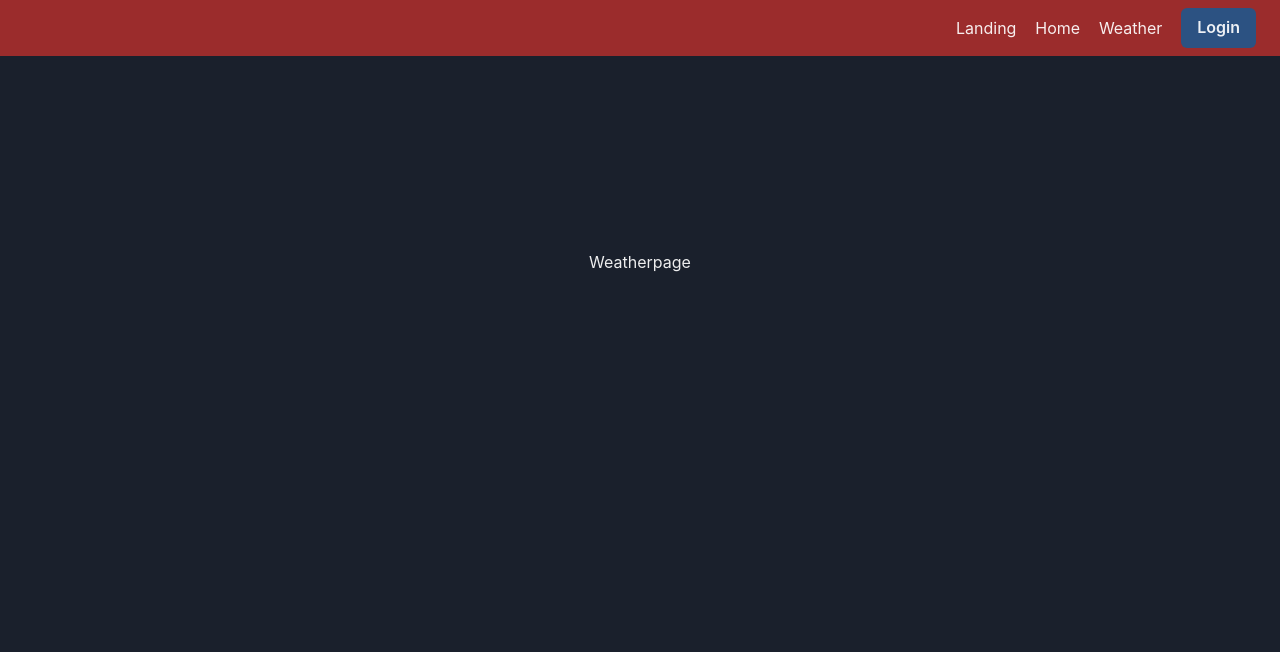
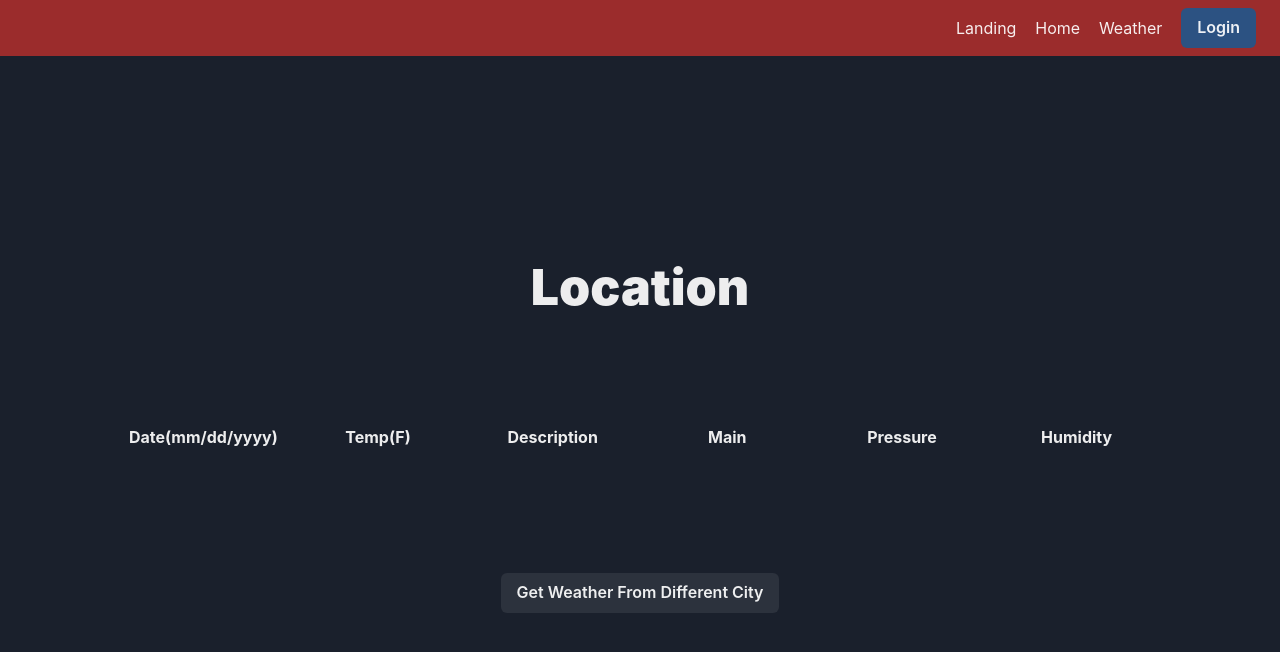
Before and after one commit to WiruCodes/Weather_API, a React (Create React App) app: page /weather in a window 1280 px wide. Shown: the top 652 px of the page. Built offline with nearby package versions, Linux system fonts and the light colour scheme.

Commit message:
add Titles to HomePage and Weather Page, display details of weather based on location on weather page

```diff
--- a/src/App.js
+++ b/src/App.js
@@ -14,6 +14,7 @@ function App() {
     pressure: "",
     humidity: "",
   });
+  const [location, setLocation] = useState('')
   return (
     <BrowserRouter>
       <NavBar />
@@ -25,10 +26,11 @@ function App() {
             <HomePage
               cityWeather={setCityWeather}
               setCityWeather={setCityWeather}
+              setLocation={setLocation}
             />
           }
         />
-        <Route path="weather" element={<WeatherPage />} />
+        <Route path="weather" element={<WeatherPage cityWeather={cityWeather} location={location} />} />
       </Routes>
     </BrowserRouter>
   );
--- a/src/library/weather/weatherFunctionLibrary.js
+++ b/src/library/weather/weatherFunctionLibrary.js
@@ -5,6 +5,7 @@ export function getWeatherDetails(
   city,
   setCityError,
   setCityWeather,
+  setLocation,
   navigate
 ) {
   fetch(
@@ -28,6 +29,7 @@ export function getWeatherDetails(
             pressure: weatherJson.main.pressure,
             humidity: weatherJson.main.humidity,
           });
+          setLocation(weatherJson.name);
           setCity("");
           console.log(weatherJson);
           navigate("/weather");
--- a/src/sections/home_page/HomePage.js
+++ b/src/sections/home_page/HomePage.js
@@ -3,7 +3,7 @@ import { useNavigate } from "react-router-dom";
 import { useState } from "react";
 import { getWeatherDetails } from "../../library/weather/weatherFunctionLibrary";
 
-function HomePage({ cityWeather, setCityWeather }) {
+function HomePage({ cityWeather, setCityWeather, setLocation }) {
   const navigate = useNavigate();
   const [city, setCity] = useState("");
   const [cityError, setCityError] = useState(false);
@@ -16,13 +16,26 @@ function HomePage({ cityWeather, setCityWeather }) {
       alignItems="center"
       top="250px"
     >
+      <Box mb='100px'><Text fontSize={50} fontWeight='black' textAlign='center'>Search Weather For A City</Text></Box>
       <Box display="flex" alignItems="center">
         <Input
           onChange={(e) => {
             setCity(e.target.value);
             setCityError(false);
           }}
-          w="200px"
+          onKeyDown={(e) => {
+            if(e.key === 'Enter') {
+              getWeatherDetails(
+                setCity,
+                city,
+                setCityError,
+                setCityWeather,
+                setLocation,
+                navigate
+              )
+            }
+          }}
+          w="300px"
           mr="5"
           value={city}
         />
@@ -33,6 +46,7 @@ function HomePage({ cityWeather, setCityWeather }) {
               city,
               setCityError,
               setCityWeather,
+              setLocation,
               navigate
             )
           }
--- a/src/sections/weather_page/WeatherPage.js
+++ b/src/sections/weather_page/WeatherPage.js
@@ -1,11 +1,60 @@
-import { Box } from "@chakra-ui/react";
+import { Box, Button, Grid, GridItem, Text } from "@chakra-ui/react";
+import { useNavigate } from "react-router-dom";
 
-function WeatherPage() {
+function WeatherPage({ cityWeather, location }) {
+  const navigate = useNavigate();
+  let weatherDetailNames = [
+    "Date(mm/dd/yyyy)",
+    "Temp(F)",
+    "Description",
+    "Main",
+    "Pressure",
+    "Humidity",
+  ];
   return (
-    <Box  position='relative' display='flex' justifyContent='center' top='250px'>
-      Weatherpage
+    <Box
+      position="relative"
+      display="flex"
+      flexDir="column"
+      justifyContent="center"
+      top="250px"
+      w={"80%"}
+      margin="auto"
+    >
+      <Box width="100%" mb="100px" display="flex" justifyContent="center">
+        <Text fontSize={[50]} fontWeight='black'>{location !== "" ? location : 'Location'}</Text>
+      </Box>
+      <Grid
+        w="100%"
+        templateRows="repeat(1, 1fr)"
+        templateColumns="repeat(6, 1fr)"
+        gap={6}
+        textAlign="center"
+      >
+        {weatherDetailNames.map((name) => {
+          return (
+            <GridItem key={name} w="100%">
+              <Text fontWeight="bold">{name}</Text>
+            </GridItem>
+          );
+        })}
+
+        {Object.keys(cityWeather).map((cityWeatherKey, i) => {
+          return (
+            <GridItem key={`cityWeather_${i}`} w="100%">
+              <Text>{cityWeather[cityWeatherKey]}</Text>
+            </GridItem>
+          );
+        })}
+      </Grid>
+
+      <Box width="100%" mt="100px" display="flex" justifyContent="center">
+        <Button onClick={() => navigate("/home")}>
+          Get Weather From Different City
+        </Button>
+      </Box>
     </Box>
-  )
+  );
 }
 
 export default WeatherPage;
```
